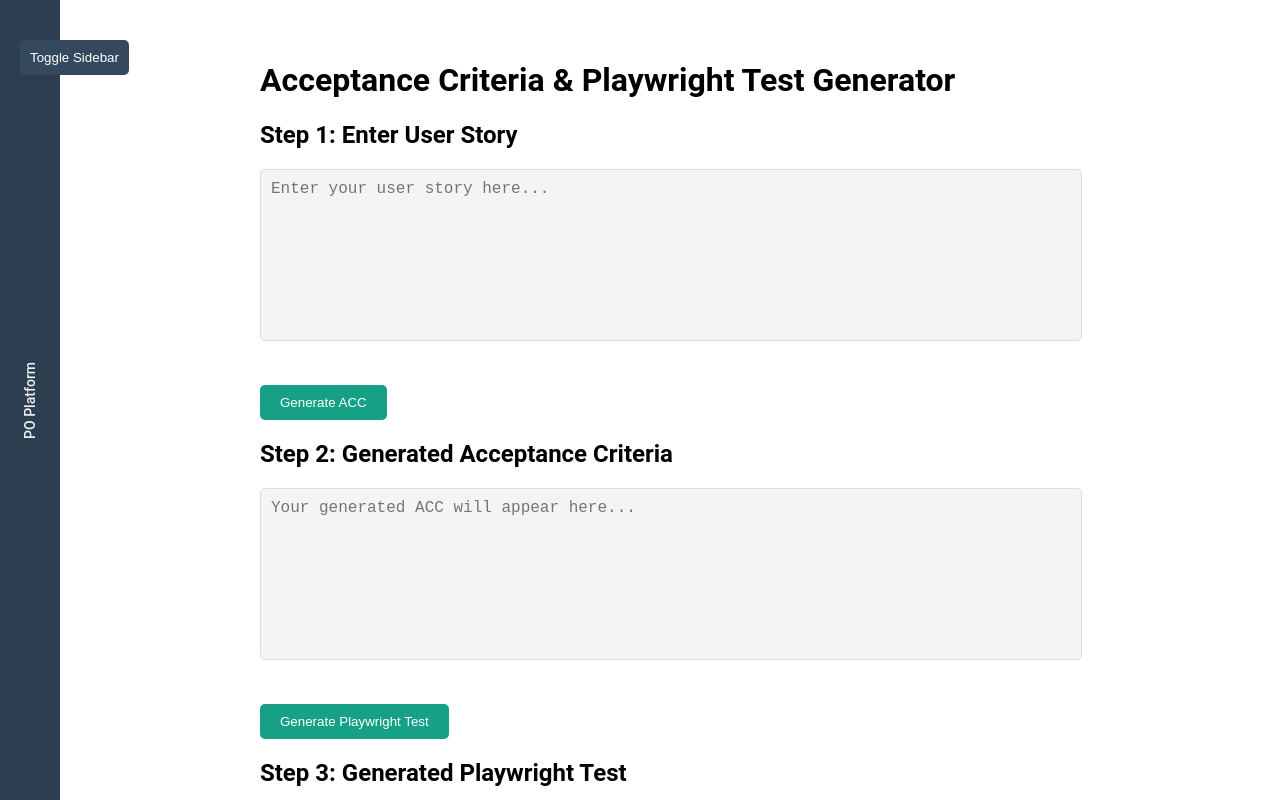
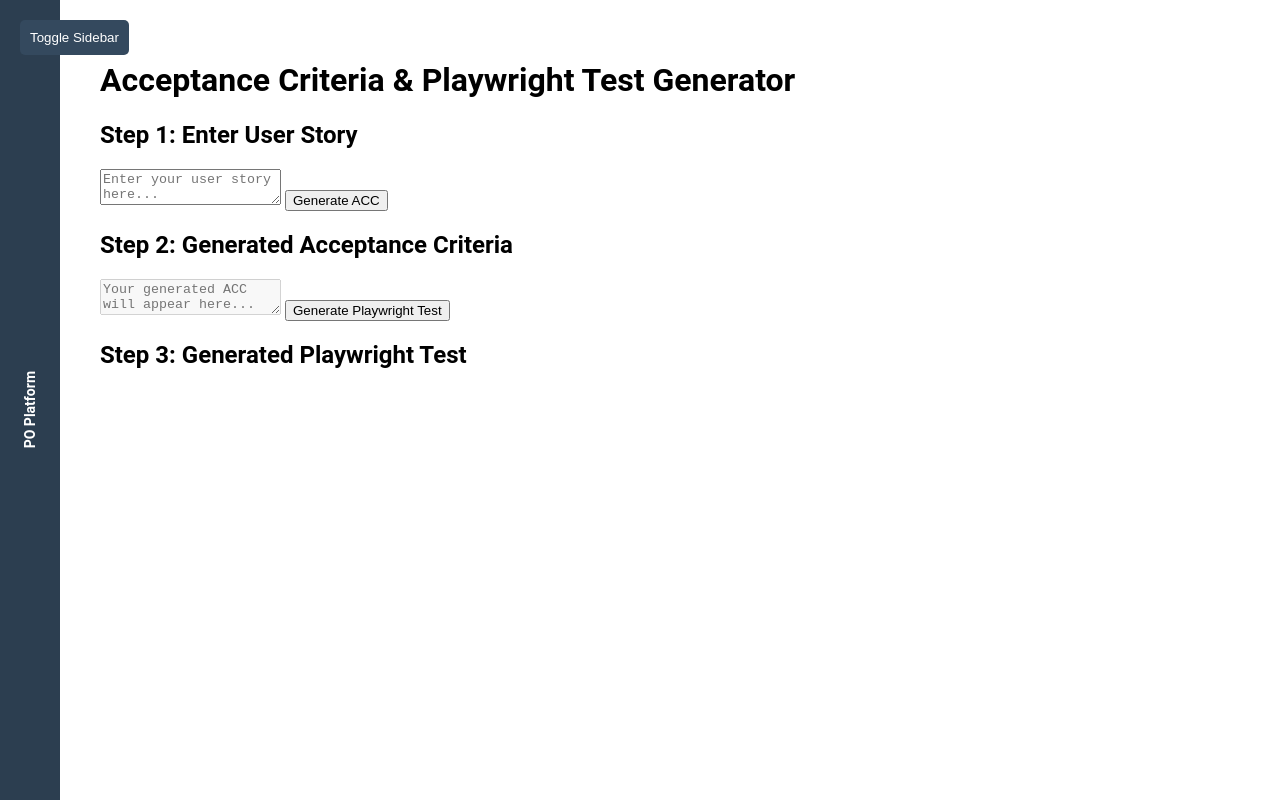
Before and after one commit to Barbara3Ferreira/ACC-Playwright-Generator, a plain HTML site: page index.html in a window 1280 px wide. Both pictures are taken after a click on the button "Toggle Sidebar". Drawn offline with Linux system fonts and the light colour scheme.

Commit message:
Update style.css

```diff
--- a/style.css
+++ b/style.css
@@ -18,12 +18,8 @@ body {
     flex-direction: column;
     justify-content: space-between;
     transition: width 0.3s ease;
-}
-
-.sidebar h2 {
-    color: #ecf0f1;
-    font-weight: 500;
-    margin-bottom: 20px;
+    position: fixed;
+    height: 100%;
 }
 
 /* Sidebar collapsed */
@@ -66,61 +62,12 @@ body {
     overflow-y: auto;
     background-color: white;
     transition: margin-left 0.3s ease;
-    max-width: 1000px; /* Set a max width for centering */
-    margin: 0 auto; /* Centers content horizontally */
+    margin-left: 250px; /* Default spacing when sidebar is expanded */
+    width: calc(100% - 250px);
 }
 
-/* When sidebar is collapsed, the content should take up more space */
-.sidebar.collapsed + .main-content {
-    width: calc(100% - 60px); /* Expand content when sidebar is collapsed */
-    margin-left: auto; /* Ensures centering */
-    margin-right: auto;
+/* ✅ Use `~` instead of `+` to always target main content */
+.sidebar.collapsed ~ .main-content {
+    margin-left: 60px; /* Moves content when sidebar is collapsed */
+    width: calc(100% - 60px);
 }
-
-/* Container for inputs */
-.container {
-    max-width: 800px;
-    margin: 0 auto;
-    text-align: left;
-}
-
-/* Input field styling */
-textarea {
-    width: 100%;
-    height: 150px;
-    margin-bottom: 20px;
-    padding: 10px;
-    font-size: 16px;
-    border: 1px solid #ddd;
-    border-radius: 5px;
-    background-color: #f4f4f4;
-    resize: none;
-}
-
-/* Button styling */
-button {
-    background-color: #16a085;
-    color: white;
-    padding: 10px 20px;
-    border: none;
-    cursor: pointer;
-    border-radius: 5px;
-    margin-top: 20px;
-    transition: all 0.3s ease;
-}
-
-button:hover {
-    background-color: #1abc9c;
-}
-
-/* Code block styling */
-pre {
-    background-color: #2d3436;
-    color: white;
-    padding: 20px;
-    border-radius: 5px;
-    font-family: monospace;
-    white-space: pre-wrap;
-    word-wrap: break-word;
-    margin-bottom: 30px;
-}
```
